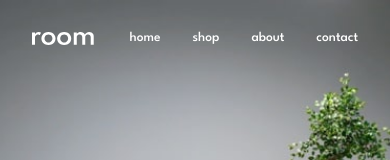
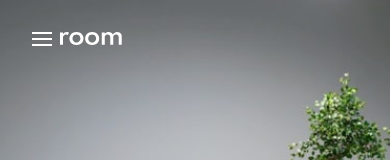
Before and after one commit to Master-Osaro/47-room-homepage-react, a React (Create React App) app: page / in a window 390 px wide. Shown: the top 160 px of the page. Built offline with nearby package versions, Linux system fonts and the light colour scheme.

Commit message:
implement mobile nav with checkbox hack

```diff
--- a/src/App.css
+++ b/src/App.css
@@ -43,6 +43,34 @@ nav{
   width: 100%;
   max-width: 400px;
   padding: 2rem;
+  color: var(--White);
+}
+
+@media screen and (max-width: 720px) {
+  nav{
+    max-width: 100%;
+  }
+  .nav-open-mobile{
+    background-color: var(--White);
+    color: var(--Black);
+  }
+}
+
+
+.menuIcon{
+  display: none;
+}
+
+
+
+@media screen and (max-width: 720px) {
+  .menuIcon{
+    display: block;
+  }
+}
+
+#navCheckbox{
+  display: none;
 }
 
 .nav-list{
@@ -51,8 +79,23 @@ nav{
 }
 .nav-list a{
   text-decoration: none;
-  color: var(--White);
+  color: inherit;
 }
+
+@media screen and (max-width: 720px) {
+  .menuIcon{
+    display: block;
+  }
+
+  #navCheckbox,.nav-list{
+    visibility: hidden;
+  }
+
+  #navCheckbox:checked~.nav-list{
+    visibility: visible;
+  }
+}
+
 
 .slider{
   display: grid;
--- a/src/App.jsx
+++ b/src/App.jsx
@@ -1,5 +1,3 @@
-import heroImage1 from './images/desktop-image-hero-1.jpg';
-import mobileHeroImage1 from './images/mobile-image-hero-1.jpg';
 import aboutPhotoDark from './images/image-about-dark.jpg';
 import aboutPhotoLight from './images/image-about-light.jpg';
 import Header from './components/Header';
--- a/src/components/Header.jsx
+++ b/src/components/Header.jsx
@@ -1,10 +1,26 @@
 import logo from '../images/logo.svg';
+import hamIcon from '../images/icon-hamburger.svg';
+import closeIcon from '../images/icon-close.svg';
+import { useEffect, useState } from 'react';
 const Header =({})=>{
+    let checkbox = '';
+    useEffect(()=>{
+        checkbox = document.querySelector('#navCheckbox');
+    })
+    const [mobileNavOpen, setMobileNavOpen] =useState(false)
     return(
         <header>
-            <nav>
+            <nav className={mobileNavOpen?`nav-open-mobile`:""}>
+                <label htmlFor="navCheckbox" onClick={()=>{
+                        console.log(!checkbox.checked);
+                        setMobileNavOpen(!checkbox.checked)
+                    }}>
+                    <div className="menuIcon"><img src={mobileNavOpen?closeIcon:hamIcon} alt=""/></div>
+                </label>
                 <div className="logo"><img src={logo} alt="" /></div>
-                    <ul className="nav-list">
+
+                <input type="checkbox" name="navCheckbox" id="navCheckbox"/>
+                <ul className="nav-list">
                     <a href="#">home</a>
                     <a href="#">shop</a>
                     <a href="#">about</a>
```
